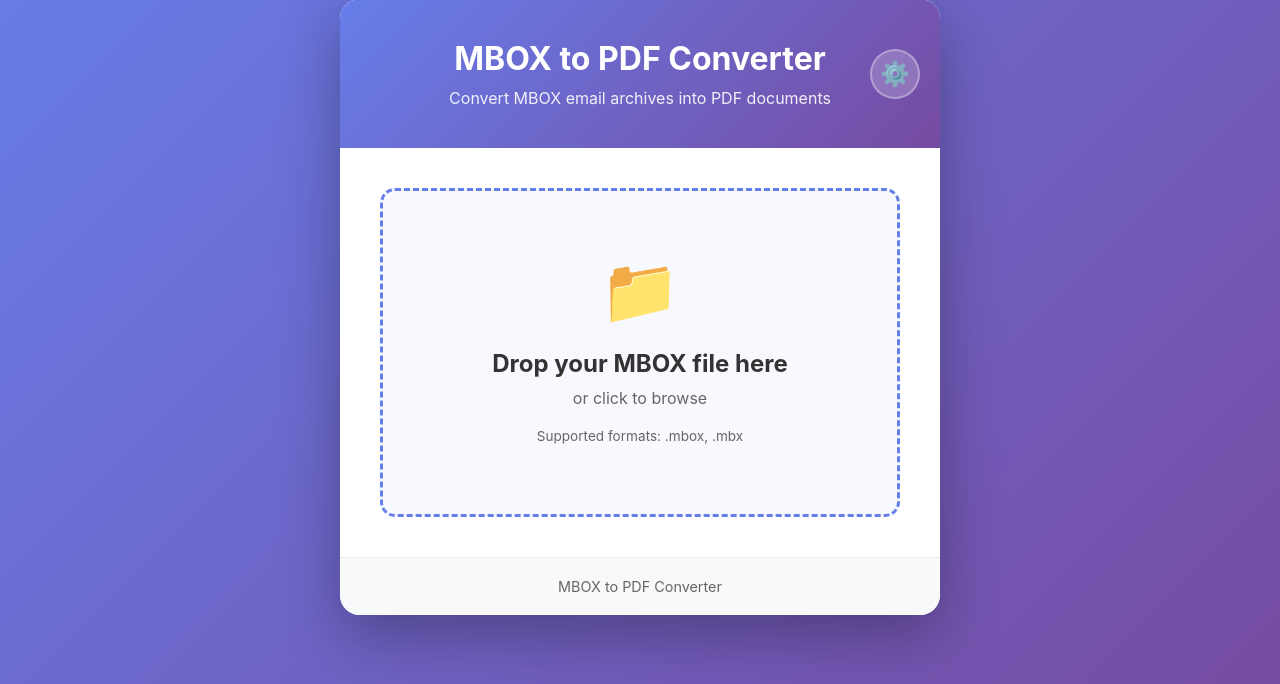
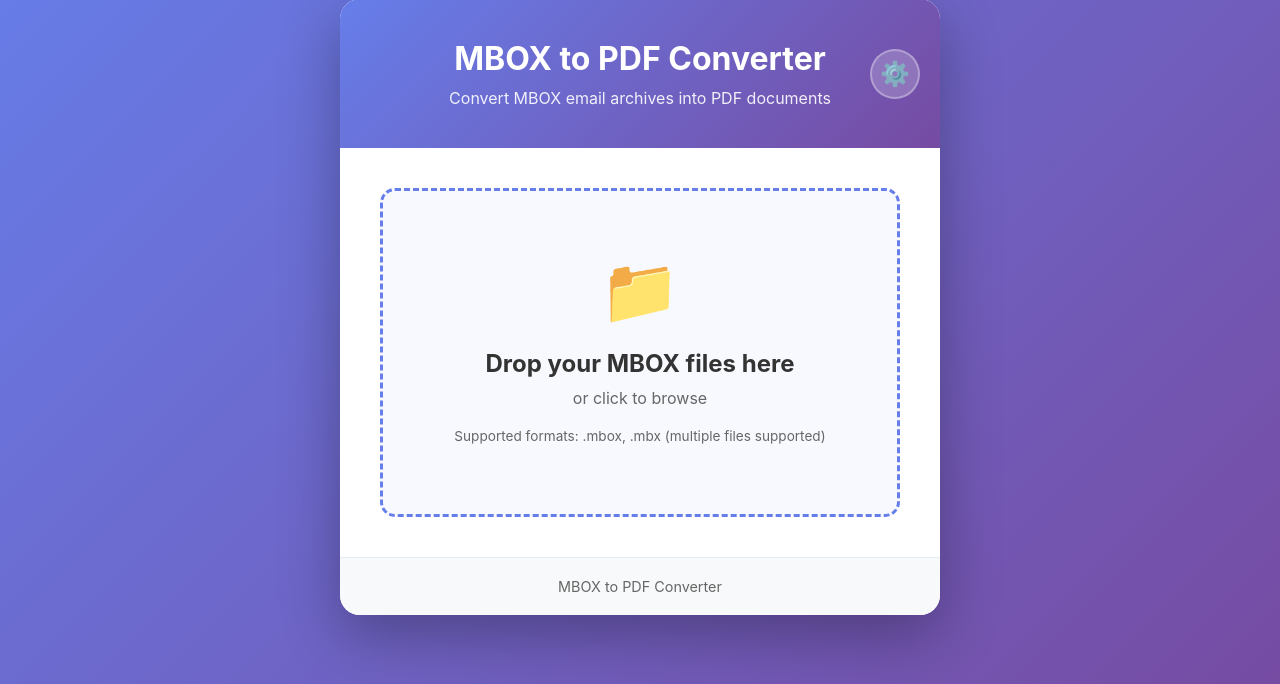
Before and after one commit to Joshua-Wise/UnboxedWeb, a Flask app: page / in a window 1280 px wide. Shown: the part 93-777 px from the top of the page. Run offline with Flask 3, Linux system fonts and the light colour scheme; parts of the project's set-up code (start-up, migrations or seed data) failed here and were passed over.

Commit message:
Design Update & Ignore Outputs

```diff
--- a/app/main.py
+++ b/app/main.py
@@ -33,42 +33,75 @@ def index():
 
 @app.route('/upload', methods=['POST'])
 def upload_file():
-    if 'file' not in request.files:
-        return jsonify({'error': 'No file provided'}), 400
+    # Check for multiple files (new format) or single file (backward compatibility)
+    files = request.files.getlist('files')
+    if not files or (len(files) == 1 and files[0].filename == ''):
+        # Try old single file format for backward compatibility
+        if 'file' in request.files:
+            files = [request.files['file']]
+        else:
+            return jsonify({'error': 'No files provided'}), 400
 
-    file = request.files['file']
+    if not files or all(f.filename == '' for f in files):
+        return jsonify({'error': 'No files selected'}), 400
 
-    if file.filename == '':
-        return jsonify({'error': 'No file selected'}), 400
-
-    if not allowed_file(file.filename):
-        return jsonify({'error': 'Invalid file type. Please upload an MBOX file'}), 400
+    # Validate all files
+    for file in files:
+        if not allowed_file(file.filename):
+            return jsonify({'error': f'Invalid file type: {file.filename}. Please upload only MBOX files'}), 400
 
     try:
         # Get settings from request
         settings_json = request.form.get('settings', '{}')
         settings = json.loads(settings_json)
         separate_pdfs = settings.get('separatePDFs', False)
+        naming_config = settings.get('naming', {
+            'items': [
+                {'id': 'subject', 'enabled': True},
+                {'id': 'date', 'enabled': False},
+                {'id': 'sender', 'enabled': False}
+            ]
+        })
 
-        # Save uploaded file
-        filename = secure_filename(file.filename)
-        filepath = os.path.join(app.config['UPLOAD_FOLDER'], filename)
-        file.save(filepath)
+        # Process all MBOX files and collect emails
+        all_emails = []
+        saved_filepaths = []
 
-        # Parse MBOX file
-        emails = parse_mbox(filepath)
+        for file in files:
+            # Save uploaded file
+            filename = secure_filename(file.filename)
+            filepath = os.path.join(app.config['UPLOAD_FOLDER'], filename)
+            file.save(filepath)
+            saved_filepaths.append(filepath)
+
+            # Parse MBOX file
+            emails = parse_mbox(filepath)
+
+            # Add source file information to each email
+            source_name = os.path.splitext(filename)[0]
+            for email in emails:
+                email['source_file'] = source_name
+
+            all_emails.extend(emails)
+
+        # Use all emails from all files
+        emails = all_emails
 
         if not emails:
-            return jsonify({'error': 'No emails found in MBOX file'}), 400
+            return jsonify({'error': 'No emails found in MBOX files'}), 400
 
-        base_filename = os.path.splitext(filename)[0]
+        # Generate output filename based on number of source files
+        if len(files) == 1:
+            base_filename = os.path.splitext(files[0].filename)[0]
+        else:
+            base_filename = f'combined_{len(files)}_mbox_files'
 
         if separate_pdfs:
             # Generate separate PDFs for each email
             temp_pdf_dir = os.path.join(app.config['OUTPUT_FOLDER'], f'{base_filename}_pdfs')
             os.makedirs(temp_pdf_dir, exist_ok=True)
 
-            pdf_files = generate_separate_pdfs(emails, temp_pdf_dir, base_filename)
+            pdf_files = generate_separate_pdfs(emails, temp_pdf_dir, base_filename, naming_config)
 
             if not pdf_files:
                 return jsonify({'error': 'Failed to generate PDF files'}), 500
@@ -91,8 +124,9 @@ def upload_file():
             output_path = os.path.join(app.config['OUTPUT_FOLDER'], output_filename)
             generate_pdf(emails, output_path)
 
-        # Clean up uploaded file
-        os.remove(filepath)
+        # Clean up uploaded files
+        for filepath in saved_filepaths:
+            os.remove(filepath)
 
         return jsonify({
             'success': True,
--- a/app/static/js/app.js
+++ b/app/static/js/app.js
@@ -3,6 +3,7 @@ document.addEventListener('DOMContentLoaded', function() {
     const fileInput = document.getElementById('fileInput');
     const uploadSection = document.getElementById('uploadSection');
     const processingSection = document.getElementById('processingSection');
+    const processingText = document.getElementById('processingText');
     const resultSection = document.getElementById('resultSection');
     const errorSection = document.getElementById('errorSection');
     const downloadBtn = document.getElementById('downloadBtn');
@@ -10,6 +11,9 @@ document.addEventListener('DOMContentLoaded', function() {
     const retryBtn = document.getElementById('retryBtn');
     const resultInfo = document.getElementById('resultInfo');
     const errorMessage = document.getElementById('errorMessage');
+    const selectedFilesDiv = document.getElementById('selectedFiles');
+    const fileList = document.getElementById('fileList');
+    const processFilesBtn = document.getElementById('processFilesBtn');
 
     // Settings panel elements
     const settingsBtn = document.getElementById('settingsBtn');
@@ -21,10 +25,31 @@ document.addEventListener('DOMContentLoaded', function() {
     const includeAttachmentsCheckbox = document.getElementById('includeAttachments');
     const darkModeCheckbox = document.getElementById('darkMode');
 
+    // Naming options elements
+    const namingOptions = document.getElementById('namingOptions');
+    const namingItemsList = document.getElementById('namingItemsList');
+    const namingPreview = document.getElementById('namingPreview');
+
+    // Default naming items configuration
+    let namingItems = [
+        { id: 'subject', label: 'Subject', enabled: true },
+        { id: 'date', label: 'Date', enabled: false },
+        { id: 'sender', label: 'Sender', enabled: false }
+    ];
+
     let currentFilename = '';
+    let selectedFiles = [];
 
     // Initialize settings from localStorage
     initializeSettings();
+
+    // Render naming items list initially
+    renderNamingItems();
+
+    // Toggle naming options visibility when separatePDFs checkbox changes
+    separatePDFsCheckbox.addEventListener('change', function() {
+        namingOptions.style.display = separatePDFsCheckbox.checked ? 'block' : 'none';
+    });
 
     // Click to upload
     uploadBox.addEventListener('click', () => {
@@ -34,7 +59,7 @@ document.addEventListener('DOMContentLoaded', function() {
     // File selection
     fileInput.addEventListener('change', function(e) {
         if (e.target.files.length > 0) {
-            handleFile(e.target.files[0]);
+            handleFiles(Array.from(e.target.files));
         }
     });
 
@@ -54,34 +79,110 @@ document.addEventListener('DOMContentLoaded', function() {
         uploadBox.classList.remove('drag-over');
 
         if (e.dataTransfer.files.length > 0) {
-            handleFile(e.dataTransfer.files[0]);
+            handleFiles(Array.from(e.dataTransfer.files));
         }
     });
 
-    // Handle file upload
-    function handleFile(file) {
-        // Validate file type
+    // Handle multiple files
+    function handleFiles(files) {
+        // Validate all files
         const validExtensions = ['mbox', 'mbx'];
-        const fileExtension = file.name.split('.').pop().toLowerCase();
+        const invalidFiles = [];
 
-        if (!validExtensions.includes(fileExtension)) {
-            showError('Invalid file type. Please upload an MBOX file (.mbox or .mbx)');
+        for (const file of files) {
+            const fileExtension = file.name.split('.').pop().toLowerCase();
+            if (!validExtensions.includes(fileExtension)) {
+                invalidFiles.push(file.name);
+            }
+        }
+
+        if (invalidFiles.length > 0) {
+            showError(`Invalid file type(s): ${invalidFiles.join(', ')}. Please upload only MBOX files (.mbox or .mbx)`);
             return;
         }
 
-        // Upload file
-        uploadFile(file);
+        // Store selected files
+        selectedFiles = files;
+
+        // Display selected files
+        displaySelectedFiles();
     }
 
-    // Upload file to server
-    function uploadFile(file) {
+    // Display selected files list
+    function displaySelectedFiles() {
+        fileList.innerHTML = '';
+
+        selectedFiles.forEach((file, index) => {
+            const li = document.createElement('li');
+            li.style.cssText = 'padding: 8px; background: #f5f5f5; margin-bottom: 4px; border-radius: 4px; display: flex; justify-content: space-between; align-items: center;';
+
+            const fileInfo = document.createElement('span');
+            fileInfo.textContent = `${file.name} (${formatFileSize(file.size)})`;
+
+            const removeBtn = document.createElement('button');
+            removeBtn.textContent = '✕';
+            removeBtn.style.cssText = 'background: #ff4444; color: white; border: none; border-radius: 3px; padding: 4px 8px; cursor: pointer;';
+            removeBtn.addEventListener('click', function() {
+                selectedFiles.splice(index, 1);
+                if (selectedFiles.length === 0) {
+                    selectedFilesDiv.style.display = 'none';
+                    uploadBox.style.display = 'block';
+                } else {
+                    displaySelectedFiles();
+                }
+            });
+
+            li.appendChild(fileInfo);
+            li.appendChild(removeBtn);
+            fileList.appendChild(li);
+        });
+
+        // Show the selected files section
+        selectedFilesDiv.style.display = 'block';
+        uploadBox.style.display = 'none';
+    }
+
+    // Format file size for display
+    function formatFileSize(bytes) {
+        if (bytes < 1024) return bytes + ' B';
+        if (bytes < 1024 * 1024) return (bytes / 1024).toFixed(1) + ' KB';
+        return (bytes / (1024 * 1024)).toFixed(1) + ' MB';
+    }
+
+    // Process files button handler
+    processFilesBtn.addEventListener('click', function() {
+        if (selectedFiles.length > 0) {
+            uploadFiles(selectedFiles);
+        }
+    });
+
+    // Upload files to server
+    function uploadFiles(files) {
         showProcessing();
 
+        // Update processing text based on file count
+        processingText.textContent = files.length === 1
+            ? 'Processing your MBOX file...'
+            : `Processing ${files.length} MBOX files...`;
+
         const formData = new FormData();
-        formData.append('file', file);
+
+        // Append all files
+        files.forEach(file => {
+            formData.append('files', file);
+        });
 
         // Get current settings and send with upload
         const settings = getSettings();
+
+        // Convert namingItems array to format expected by backend
+        settings.naming = {
+            items: namingItems.map(item => ({
+                id: item.id,
+                enabled: item.enabled
+            }))
+        };
+
         formData.append('settings', JSON.stringify(settings));
 
         fetch('/upload', {
@@ -94,8 +195,9 @@ document.addEventListener('DOMContentLoaded', function() {
                 showError(data.error);
             } else {
                 currentFilename = data.filename;
+                const fileCountMsg = files.length > 1 ? ` from ${files.length} files` : '';
                 const separateMsg = data.separate_pdfs ? ' (as separate PDFs)' : '';
-                showResult(data.email_count, separateMsg);
+                showResult(data.email_count, fileCountMsg + separateMsg);
             }
         })
         .catch(error => {
@@ -151,11 +253,110 @@ document.addEventListener('DOMContentLoaded', function() {
     // Reset application
     function resetApp() {
         uploadSection.style.display = 'block';
+        selectedFilesDiv.style.display = 'none';
+        uploadBox.style.display = 'block';
         processingSection.style.display = 'none';
         resultSection.style.display = 'none';
         errorSection.style.display = 'none';
         fileInput.value = '';
         currentFilename = '';
+        selectedFiles = [];
+        fileList.innerHTML = '';
+    }
+
+    // Naming Items Functions
+    function renderNamingItems() {
+        namingItemsList.innerHTML = '';
+
+        namingItems.forEach((item, index) => {
+            const itemDiv = document.createElement('div');
+            itemDiv.style.cssText = 'display: flex; align-items: center; padding: 8px; margin-bottom: 4px; background: white; border-radius: 4px; gap: 8px;';
+
+            // Checkbox
+            const checkbox = document.createElement('input');
+            checkbox.type = 'checkbox';
+            checkbox.id = `naming-${item.id}`;
+            checkbox.checked = item.enabled;
+            checkbox.style.marginRight = '8px';
+            checkbox.addEventListener('change', function() {
+                namingItems[index].enabled = this.checked;
+                updateNamingPreview();
+            });
+
+            // Label
+            const label = document.createElement('label');
+            label.htmlFor = `naming-${item.id}`;
+            label.textContent = item.label;
+            label.style.cssText = 'flex: 1; cursor: pointer;';
+
+            // Buttons container
+            const buttonsDiv = document.createElement('div');
+            buttonsDiv.style.cssText = 'display: flex; gap: 4px;';
+
+            // Up button
+            const upButton = document.createElement('button');
+            upButton.innerHTML = '↑';
+            upButton.type = 'button';
+            upButton.style.cssText = 'padding: 4px 10px; border: 1px solid #ccc; background: white; border-radius: 3px; cursor: pointer; font-size: 14px;';
+            upButton.disabled = index === 0;
+            if (index === 0) upButton.style.opacity = '0.3';
+            upButton.addEventListener('click', function() {
+                moveNamingItem(index, -1);
+            });
+
+            // Down button
+            const downButton = document.createElement('button');
+            downButton.innerHTML = '↓';
+            downButton.type = 'button';
+            downButton.style.cssText = 'padding: 4px 10px; border: 1px solid #ccc; background: white; border-radius: 3px; cursor: pointer; font-size: 14px;';
+            downButton.disabled = index === namingItems.length - 1;
+            if (index === namingItems.length - 1) downButton.style.opacity = '0.3';
+            downButton.addEventListener('click', function() {
+                moveNamingItem(index, 1);
+            });
+
+            buttonsDiv.appendChild(upButton);
+            buttonsDiv.appendChild(downButton);
+
+            itemDiv.appendChild(checkbox);
+            itemDiv.appendChild(label);
+            itemDiv.appendChild(buttonsDiv);
+
+            namingItemsList.appendChild(itemDiv);
+        });
+
+        updateNamingPreview();
+    }
+
+    function moveNamingItem(index, direction) {
+        const newIndex = index + direction;
+        if (newIndex < 0 || newIndex >= namingItems.length) return;
+
+        // Swap items
+        const temp = namingItems[index];
+        namingItems[index] = namingItems[newIndex];
+        namingItems[newIndex] = temp;
+
+        renderNamingItems();
+    }
+
+    function updateNamingPreview() {
+        const parts = ['000001'];
+
+        namingItems.forEach(item => {
+            if (item.enabled) {
+                if (item.id === 'subject') {
+                    parts.push('Subject');
+                } else if (item.id === 'date') {
+                    parts.push('2024-01-15');
+                } else if (item.id === 'sender') {
+                    parts.push('sender@example.com');
+                }
+            }
+        });
+
+        const preview = parts.join('_') + '.pdf';
+        namingPreview.textContent = 'Preview: ' + preview;
     }
 
     // Settings Panel Functions
@@ -168,12 +369,19 @@ document.addEventListener('DOMContentLoaded', function() {
         }
         if (settings.separatePDFs !== undefined) {
             separatePDFsCheckbox.checked = settings.separatePDFs;
+            // Show/hide naming options based on saved setting
+            namingOptions.style.display = settings.separatePDFs ? 'block' : 'none';
         }
         if (settings.includeAttachments !== undefined) {
             includeAttachmentsCheckbox.checked = settings.includeAttachments;
         }
         if (settings.darkMode !== undefined) {
             darkModeCheckbox.checked = settings.darkMode;
+        }
+        // Initialize naming items
+        if (settings.namingItems && Array.isArray(settings.namingItems)) {
+            namingItems = settings.namingItems;
+            renderNamingItems();
         }
     }
 
@@ -183,7 +391,12 @@ document.addEventListener('DOMContentLoaded', function() {
             pageSize: 'A4',
             separatePDFs: false,
             includeAttachments: true,
-            darkMode: false
+            darkMode: false,
+            namingItems: [
+                { id: 'subject', label: 'Subject', enabled: true },
+                { id: 'date', label: 'Date', enabled: false },
+                { id: 'sender', label: 'Sender', enabled: false }
+            ]
         };
     }
 
@@ -192,7 +405,8 @@ document.addEventListener('DOMContentLoaded', function() {
             pageSize: pageSizeSelect.value,
             separatePDFs: separatePDFsCheckbox.checked,
             includeAttachments: includeAttachmentsCheckbox.checked,
-            darkMode: darkModeCheckbox.checked
+            darkMode: darkModeCheckbox.checked,
+            namingItems: namingItems
         };
 
         localStorage.setItem('mboxConverterSettings', JSON.stringify(settings));
--- a/app/templates/index.html
+++ b/app/templates/index.html
@@ -24,16 +24,21 @@
             <div class="upload-section" id="uploadSection">
                 <div class="upload-box" id="uploadBox">
                     <div class="upload-icon">📁</div>
-                    <h2>Drop your MBOX file here</h2>
+                    <h2>Drop your MBOX files here</h2>
                     <p>or click to browse</p>
-                    <input type="file" id="fileInput" accept=".mbox,.mbx" hidden>
-                    <p class="file-info">Supported formats: .mbox, .mbx</p>
+                    <input type="file" id="fileInput" accept=".mbox,.mbx" multiple hidden>
+                    <p class="file-info">Supported formats: .mbox, .mbx (multiple files supported)</p>
+                </div>
+                <div id="selectedFiles" style="display: none; margin-top: 20px;">
+                    <h3 style="margin-bottom: 10px;">Selected Files:</h3>
+                    <ul id="fileList" style="list-style: none; padding: 0;"></ul>
+                    <button id="processFilesBtn" class="download-btn" style="margin-top: 10px;">Process Files</button>
                 </div>
             </div>
 
             <div class="processing-section" id="processingSection" style="display: none;">
                 <div class="spinner"></div>
-                <p class="processing-text">Processing your MBOX file...</p>
+                <p class="processing-text" id="processingText">Processing your MBOX files...</p>
                 <p class="processing-subtext">This may take a few moments</p>
             </div>
 
@@ -89,6 +94,16 @@
                         </label>
                         <p class="setting-description">Creates individual PDF files for each email and downloads them as a ZIP archive</p>
                     </div>
+                    <div class="setting-item" id="namingOptions" style="display: none; margin-left: 20px;">
+                        <label style="font-weight: bold;">PDF Filename Format</label>
+                        <p class="setting-description">Customize the order and components of PDF filenames. The 6-digit number is always first.</p>
+                        <div id="namingItemsList" style="margin-top: 10px; border: 1px solid #ddd; border-radius: 4px; padding: 8px; background: #f9f9f9;">
+                            <!-- Naming items will be dynamically populated here -->
+                        </div>
+                        <p class="setting-description" id="namingPreview" style="margin-top: 8px; font-size: 0.85em; color: #666; font-family: monospace;">
+                            Preview: 000001_Subject_2024-01-15_sender@example.com.pdf
+                        </p>
+                    </div>
                     <div class="setting-item">
                         <label for="includeAttachments">
                             <input type="checkbox" id="includeAttachments" checked>
```
Also changed, not shown: app/pdf_generator.py (+80 -7 lines), 2 other files.
